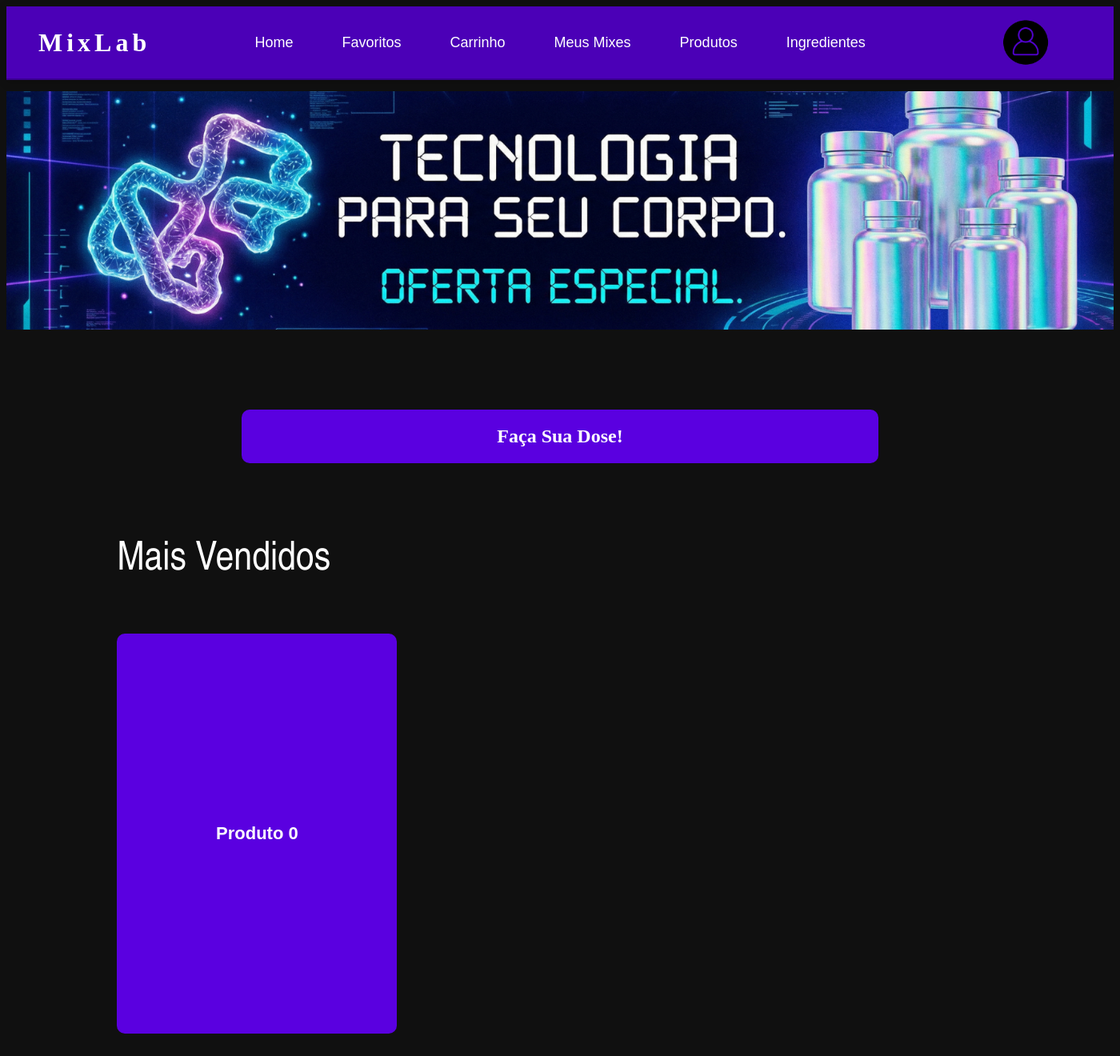
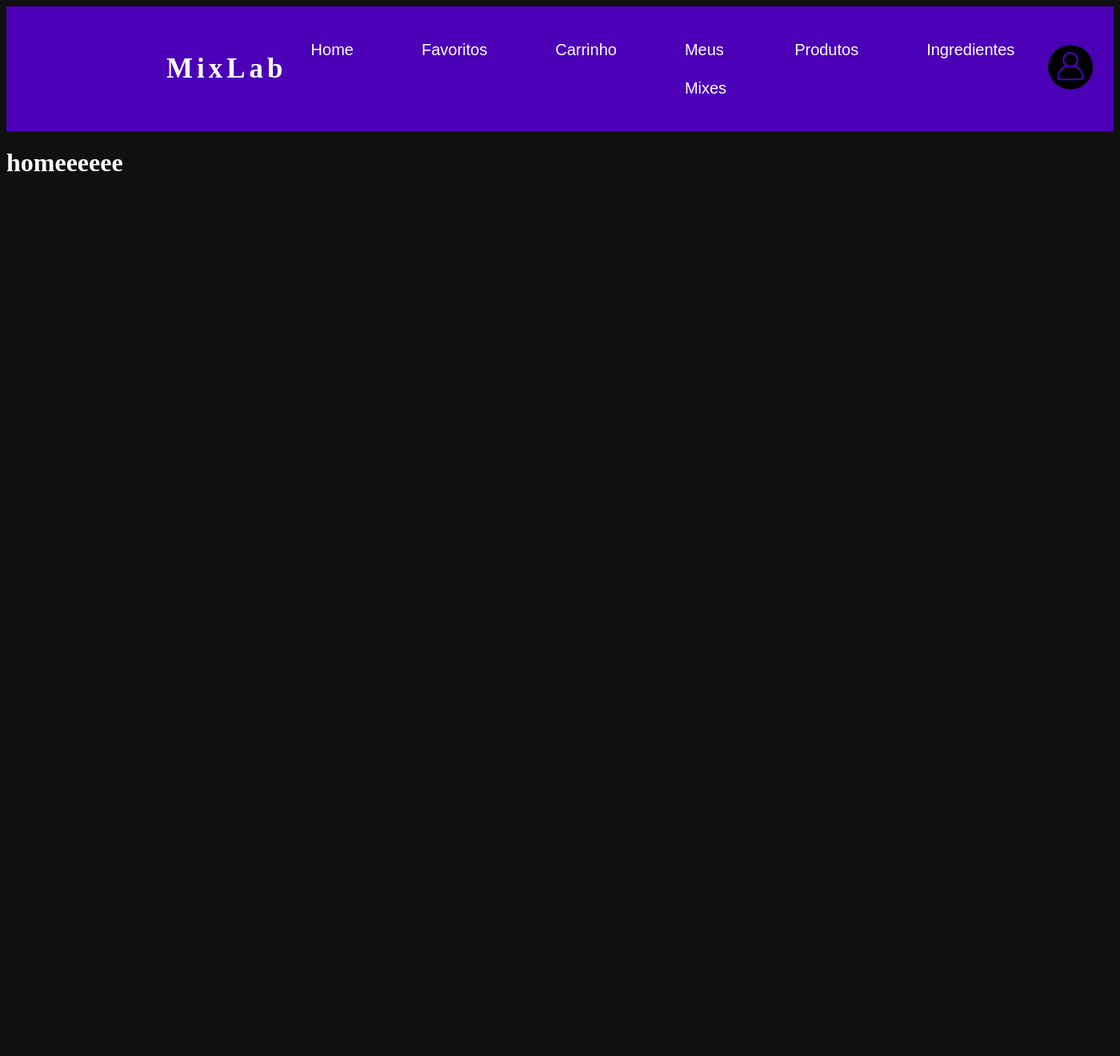
Before and after one commit to Erick-Belleboni/Projeto1.0, a Flask app: template templates/home.html in a window 1400 px wide. Shown: the whole page at 80% size. After the commit the page ends 214 px from the top, so only its background shows below. Run offline with Flask 3, Linux system fonts and the light colour scheme; the template is opened without the code that fills it: most values are stand-ins (such as "Sample title", 1, 10 or a date in 2020).

Commit message:
refatorando templates base, header, home e o css

```diff
--- a/static/estilo.css
+++ b/static/estilo.css
@@ -132,13 +132,7 @@ main{
     background-color: #3a0090;
 }
 
-#hr1 {
-    margin-top: 50px;
-    width: 100%;
-    height: 3px;
-    background-color: #333333;
-    border: none;
-}
+
 
 #circulo{
     width: 10px;
--- /dev/null
+++ b/static/style.css
@@ -0,0 +1,56 @@
+:root {
+    --header-altura: 8vh;
+    --logo-fonte: 35px;
+    --margin-laterais: 25vh;
+    --nav-font-size: 20px;
+}
+html{
+    color: #ffffff;
+    background-color: #101010;
+}
+
+#h-header{
+    background-color: #4b00b7;
+    display: flex;
+    align-items: center;
+    justify-content: space-between;
+    min-height: var(--header-altura);
+    overflow: visible;
+}
+
+#h-logo{
+    font-size: var(--logo-fonte);
+    font-weight: 800;
+    letter-spacing: 5px;
+    margin-left: var(--margin-laterais);
+}
+
+#h-usuario{
+    margin-right: var(--margin-laterais);
+}
+
+#h-img-usuario{
+    width: 80px;
+}
+
+#h-nav{
+    display: flex;
+    gap: 25px;
+}
+#h-nav a{
+    color: #ffffff;
+    text-decoration: none;
+    font-size: var(--nav-font-size);
+    line-height: 3rem;
+    font-family: 'Oswald', sans-serif;
+    padding: 25px;
+    margin: 5px;
+    position: relative;
+    top: 0;
+    transition: top 0.2s ease, background-color 0.2s ease;
+    border-radius: 10px;
+}
+#h-nav a:hover{
+    background-color: #3a0090;
+    top: -2px;
+}
--- a/templates/base.html
+++ b/templates/base.html
@@ -3,27 +3,12 @@
 <head>
     <meta charset="UTF-8">
     <meta name="viewport" content="width=device-width, initial-scale=1.0">
-    <link rel="stylesheet" href="/static/estilo.css">
+    <link rel="stylesheet" href="/static/style.css">
 
     <title>{{nome_pagina}}</title>
 </head>
 <body>
-    <header id="topo">
-        <div class="container">
-            <div class="logo">MixLab</div>
-            <nav>
-                <a href="/">Home</a>
-                <a href="favoritos">Favoritos</a>
-                <a href="carrinho">Carrinho</a>
-                <a href="mixes">Meus Mixes</a>
-                <a href="produtos">Produtos</a>
-                <a href="ingredientes">Ingredientes</a>
-            </nav>
-            <div id="div-usuario">
-                <div class="circulo"><a href="login"><img class="img-circulo" src="/static/img/user.png"></a></div>
-            </div>
-        </div>
-    </header>
+    {% include "header/header.html" %}
 
     <main>
         {%block main%}{%endblock%}
--- /dev/null
+++ b/templates/header/h-nav.html
@@ -0,0 +1,8 @@
+<nav id="h-nav">
+    <a href="/">Home</a>
+    <a href="favoritos">Favoritos</a>
+    <a href="carrinho">Carrinho</a>
+    <a href="mixes">Meus Mixes</a>
+    <a href="produtos">Produtos</a>
+    <a href="ingredientes">Ingredientes</a>
+</nav>
--- /dev/null
+++ b/templates/header/h-usuario.html
@@ -0,0 +1 @@
+<a href="login"><img id="h-img-usuario" src="/static/img/user.png"></a>
--- /dev/null
+++ b/templates/header/header.html
@@ -0,0 +1,5 @@
+<header id="h-header">
+    <div id="h-logo">MixLab</div>
+    <nav id="h-nav">{% include "header/h-nav.html" %}</nav>
+    <div id="h-usuario">{% include "header/h-usuario.html" %}</div>
+</header>
--- a/templates/home.html
+++ b/templates/home.html
@@ -1,33 +1,5 @@
 {%extends "base.html"%}
 
 {%block main%}
-    <img id="banner" src="/static/img/img_banner.png" alt="">
-
-    <section class="sec1">
-        <div id="faca_dose">
-            <h2>Faça Sua Dose!</h2>
-        </div>
-    </section>
-
-    <h2 id="mais-vendido-h2">Mais Vendidos</h1>
-
-    <section id="carrossel_produtos"></section>
-
-    <script>
-        const quantidade = {{ quantidade }};
-        const carrossel = document.getElementById("carrossel_produtos");
-
-        for (let i = 0; i <= quantidade; i++) {
-            const divProduto = document.createElement("div");
-            divProduto.classList.add("produto");
-
-            divProduto.innerHTML = `
-                <a href="produto_item/${i}">Produto ${i}</a>
-            `;
-            carrossel.appendChild(divProduto);
-        }
-    </script>
-
-
-
+<h1>homeeeeee</h1>
 {%endblock%}
```
Also changed, not shown: templates_old/base.html (added, +36 -0 lines), templates_old/home.html (added, +33 -0 lines), templates_old/login.html (added, +19 -0 lines), templates_old/cadastro.html (renamed from templates/cadastro.html), templates_old/carrinho.html (renamed from templates/carrinho.html), templates_old/favoritos.html (renamed from templates/favoritos.html), templates_old/fazer_dose.html (renamed from templates/fazer_dose.html), templates_old/ingredientes.html (renamed from templates/ingredientes.html), templates_old/mixes.html (renamed from templates/mixes.html), templates_old/produto_item.html (renamed from templates/produto_item.html), templates_old/produtos.html (renamed from templates/produtos.html), templates_old/teste.html (renamed from templates/teste.html), 1 other file.
